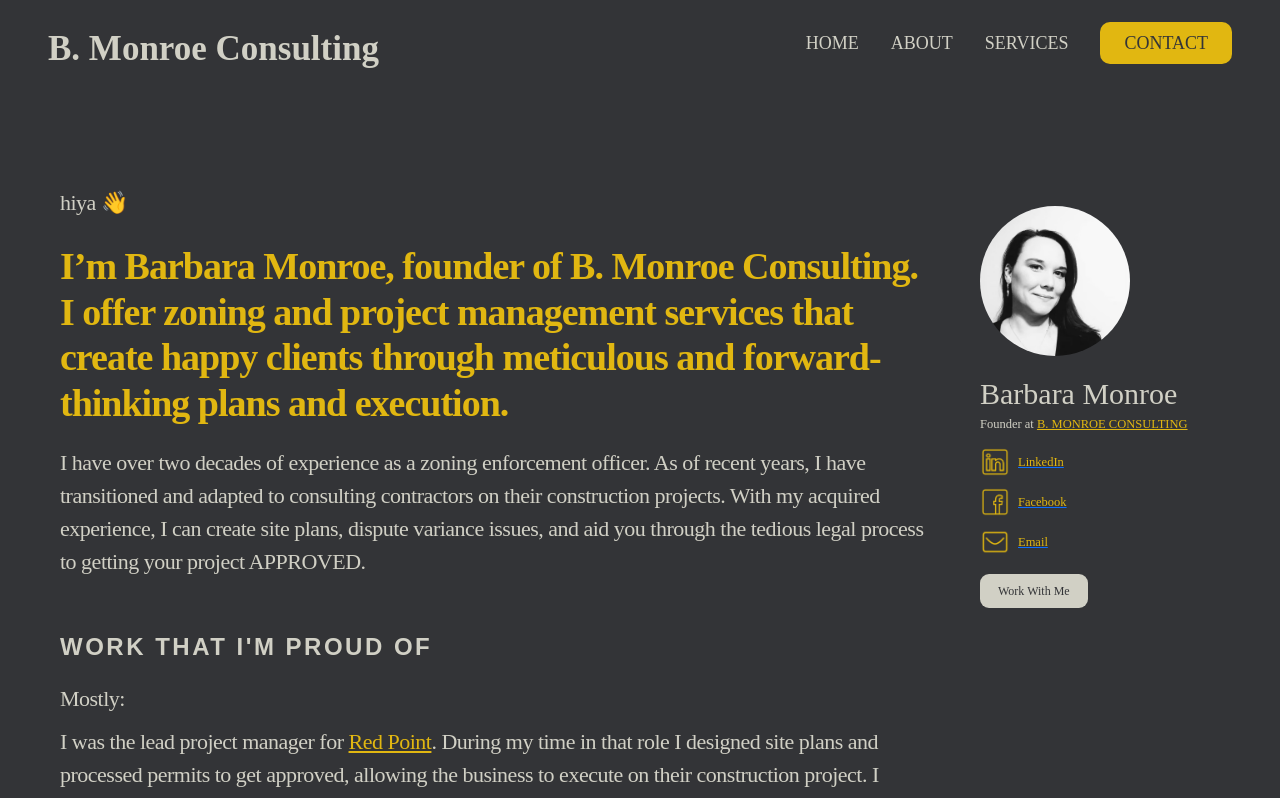
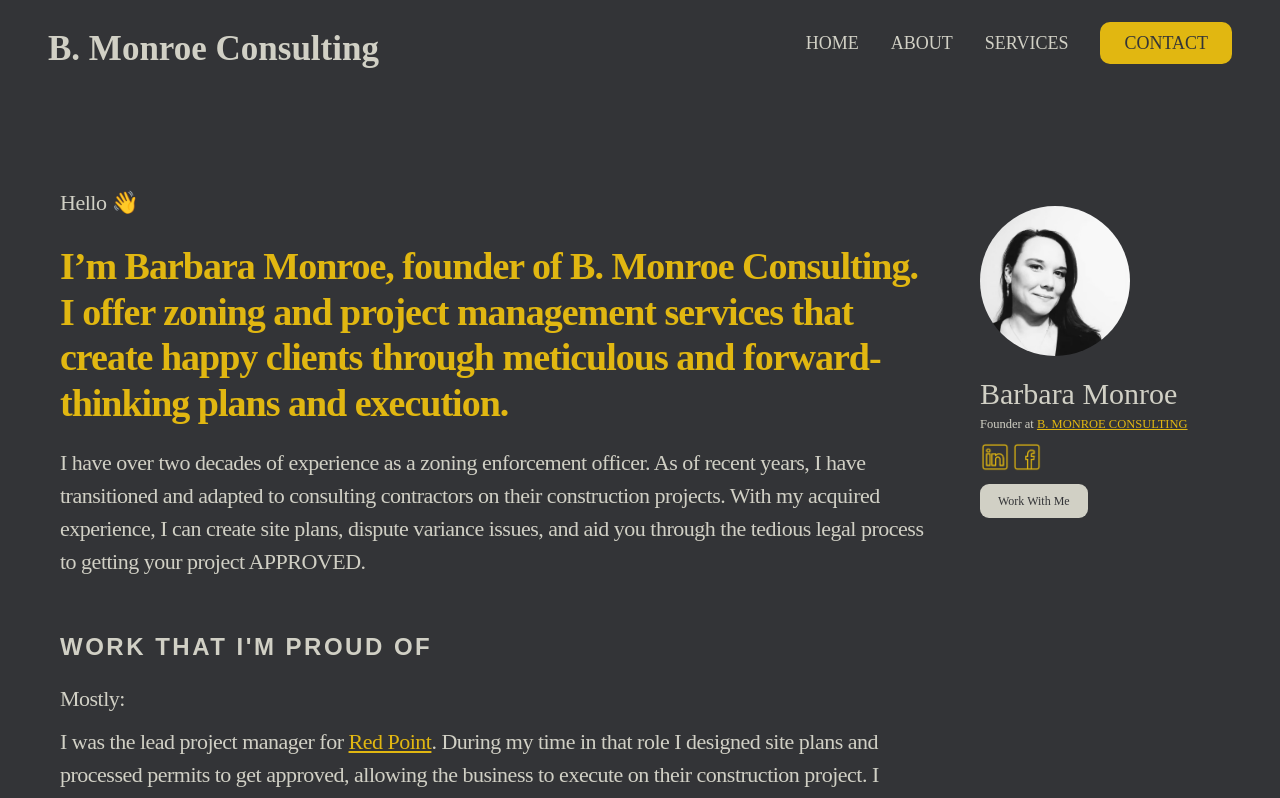
Before and after one commit to Caleb-Rogers/bmonroe-consulting, a Next.js app: page /about in a window 1280 px wide. Shown: the top 798 px of the page. Built offline with nearby package versions, Linux system fonts and the light colour scheme.

Commit message:
About & Services Icon Reorganization

```diff
--- a/src/components/AboutPage/AboutPage.css
+++ b/src/components/AboutPage/AboutPage.css
@@ -114,24 +114,19 @@ p {
   margin-bottom: 1rem;
 }
 
-.about-main-right .socials {
+.socials {
   display: flex;
-  align-items: center;
-  height: 4rem;
+  align-items: flex-start;
+  height: 3rem;
+  gap: 2px;
 }
 
-.about-main-right .socials img {
-  margin-right: 0.7rem;
-}
-
-.about-main-right .socials h5 {
-  margin-left: 0.1rem;
-  margin-top: 1rem;
-  color: #e1b711;
+.socials img {
+  margin: 0 0 20px 0;
 }
 
 .about-main-right .cta:link,
-.about-main-right .cat:visited {
+.about-main-right .cta:visited {
   display: inline-block;
   text-decoration: none;
   font-weight: 500;
@@ -145,6 +140,6 @@ p {
 }
 
 .about-main-right .cta:hover,
-.about-main-right .cat:active {
+.about-main-right .cta:active {
   background-color: #e1b711;
 }
--- a/src/components/AboutPage/AboutPage.js
+++ b/src/components/AboutPage/AboutPage.js
@@ -34,7 +34,7 @@ export default function About() {
         <div className="about-container">
             <div className="about-main">
                 <div className="about-main-left">
-                    <p>hiya 👋</p>
+                    <p>Hello 👋</p>
                     <br></br>
                     <h1>I’m Barbara Monroe, founder of B. Monroe Consulting. I offer zoning and project management services
                         that create happy clients through meticulous and forward-thinking plans and execution.</h1>
@@ -132,9 +132,10 @@ export default function About() {
                     <img className="headshot" src="headshot.png" alt="B. Monroe Headshot" />
                     <h4>Barbara Monroe</h4>
                     <h5>Founder at <Link className="founder" href="/">B. MONROE CONSULTING</Link></h5>
-                    <Link className="socials" href="https://www.linkedin.com/in/barbara-monroe-6088439a/" target="_blank"><img src="linkedin-500-yellow.png" alt="LinkedIn Icon" /><h5> LinkedIn</h5></Link>
-                    <Link className="socials" href="https://www.facebook.com/barb.monroe.18" target="_blank"><img src="facebook-500-yellow.png" alt="Facebook Icon" /><h5> Facebook</h5></Link>
-                    <Link className="socials" href="/"><img src="email-64-yellow.png" alt="Default Email Icon" /><h5> Email</h5></Link>
+                    <div className="socials">
+                      <Link href="https://www.linkedin.com/in/barbara-monroe-6088439a/" target="_blank"><img src="linkedin-500-yellow.png" alt="LinkedIn Icon" /></Link>
+                      <Link href="https://www.facebook.com/barb.monroe.18" target="_blank"><img src="facebook-500-yellow.png" alt="Facebook Icon" /></Link>
+                    </div>
                     <Link className="cta" href="/contact">Work With Me</Link>
                 </div>
             </div>
--- a/src/components/ServicesPage/ServicesPage.css
+++ b/src/components/ServicesPage/ServicesPage.css
@@ -114,24 +114,19 @@ p {
   margin-bottom: 1rem;
 }
 
-.service-main-right .socials {
+.socials {
   display: flex;
-  align-items: center;
-  height: 4rem;
+  align-items: flex-start;
+  height: 3rem;
+  gap: 2px;
 }
 
-.service-main-right .socials img {
-  margin-right: 0.7rem;
-}
-
-.service-main-right .socials h5 {
-  margin-left: 0.1rem;
-  margin-top: 1rem;
-  color: #e1b711;
+.socials img {
+  margin: 0 0 20px 0;
 }
 
 .service-main-right .cta:link,
-.service-main-right .cat:visited {
+.service-main-right .cta:visited {
   display: inline-block;
   text-decoration: none;
   font-weight: 500;
@@ -145,6 +140,6 @@ p {
 }
 
 .service-main-right .cta:hover,
-.service-main-right .cat:active {
+.service-main-right .cta:active {
   background-color: #e1b711;
 }
--- a/src/components/Testimonials/Testimonials.js
+++ b/src/components/Testimonials/Testimonials.js
@@ -81,7 +81,10 @@ export default function Testimonials() {
           </div>
         </div>
         <div className="indicator">
-
+          <span className="btn"></span>
+          <span className="btn"></span>
+          <span className="btn"></span>
+          <span className="btn"></span>
         </div>
       </div>
     </section>
```
Also changed, not shown: src/components/Footer/Footer.js (+0 -16 lines), src/components/ServicesPage/ServicesPage.js (+5 -4 lines).
